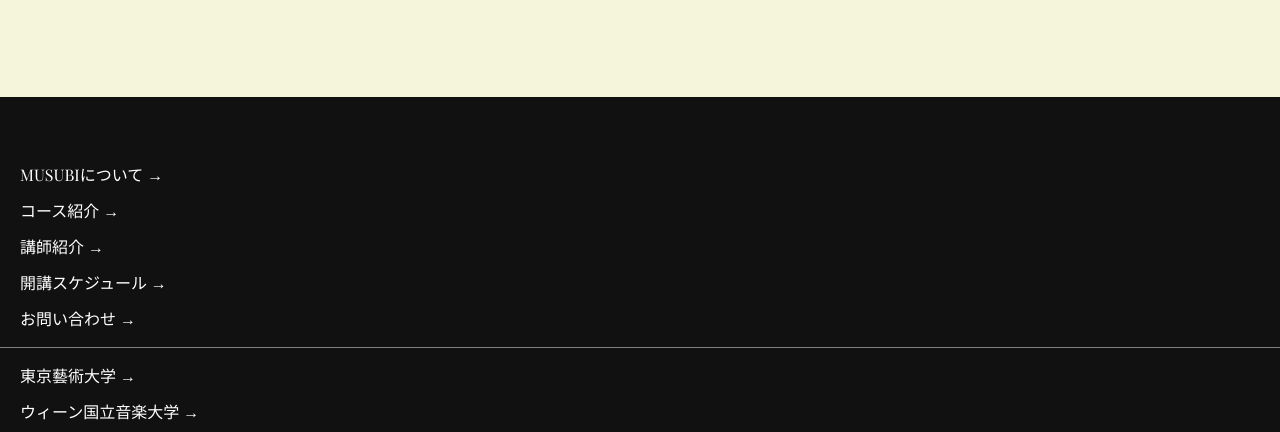
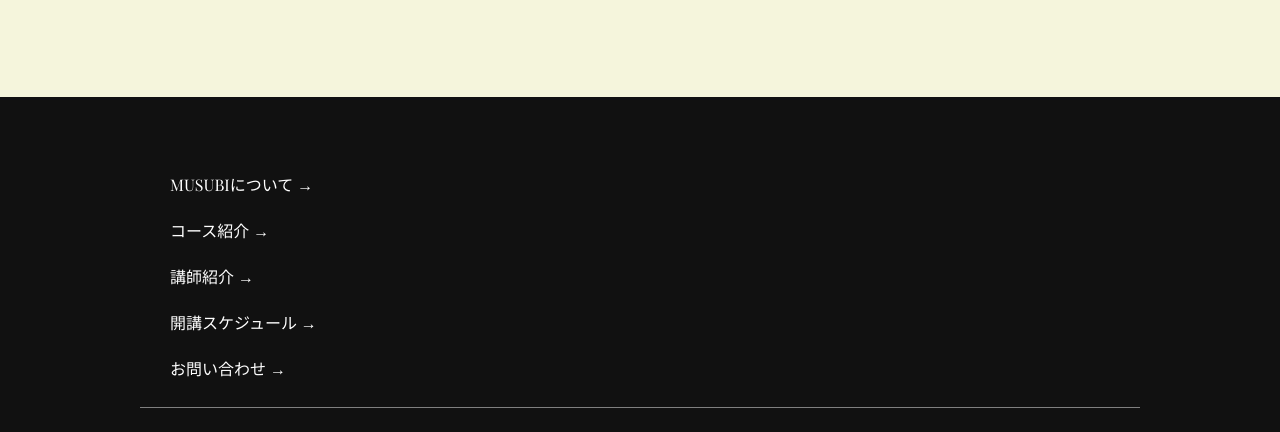
Before and after one commit to Yoshiyuki-Yano/musubi, a plain HTML site: page index.html in a window 1280 px wide. Shown: the part 7729-8161 px from the top of the page. Drawn offline with nearby package versions, Linux system fonts and the light colour scheme; a script that the page names is missing.

Commit message:
Add files via upload

```diff
--- a/css/styles.css
+++ b/css/styles.css
@@ -756,16 +756,21 @@ textarea:focus {
 .footer-BG {
   font-size: 16px;
   background: #111;
-}
-.footer-BG {
   padding-top: 50px;
   padding-bottom: 50px;
+}
+.Classroom-Nav {
+  color: #fff;
+}
+.Footer-Wrapper {
+  max-width: 1000px;
+  margin: 0 auto;
 }
 .footer-BG ul {
   border-bottom:1px solid gray;
 }
 .footer-BG li {
-  margin: 20px;
+  margin: 30px;
 }
 footer a {
   color: #fff;
--- a/index.html
+++ b/index.html
@@ -225,9 +225,6 @@
         <div class="Classroom-Img"><img src="img/IMG_0381.JPG"></div>
       </div>
       <div class="Classroom-Content">
-        <p>名古屋市千種区にある講師宅でも<br>レッスンを受講できます。</p>
-        <p>防音室の用意ができない方や<br>近くにお住まいの方はご相談ください。</p>
-        <p class="Classroom-Nav">※詳しくは問い合せてください</p>
         <div class="Classroom-Btn-BG">
           <div class="Btn Classroom-Btn">
             <a href="#">
@@ -368,6 +365,12 @@
 </section>
 </main>
 <footer class="footer-BG">
+  <!-- <div class="Classroom-Nav">
+    <p>名古屋市千種区にある講師宅でも<br>レッスンを受講できます。</p>
+    <p>防音室の用意ができない方や<br>近くにお住まいの方はご相談ください。</p>
+    <p>※詳しくは問い合せてください</p>
+  </div> -->
+  <div class="Footer-Wrapper">
     <ul>
       <li><a href="#About">MUSUBIについて →</a></li>
       <li><a href="#Course">コース紹介 →</a></li>
@@ -390,6 +393,7 @@
       </li>
     </ul>
     <p class="Copyright">Copyright: Written by MUSUBI.</p>
+  </div>
 </footer>
 <script src="js/main.js"></script>
 </body>
```
Lines whose indentation alone changed are shown as unchanged.
